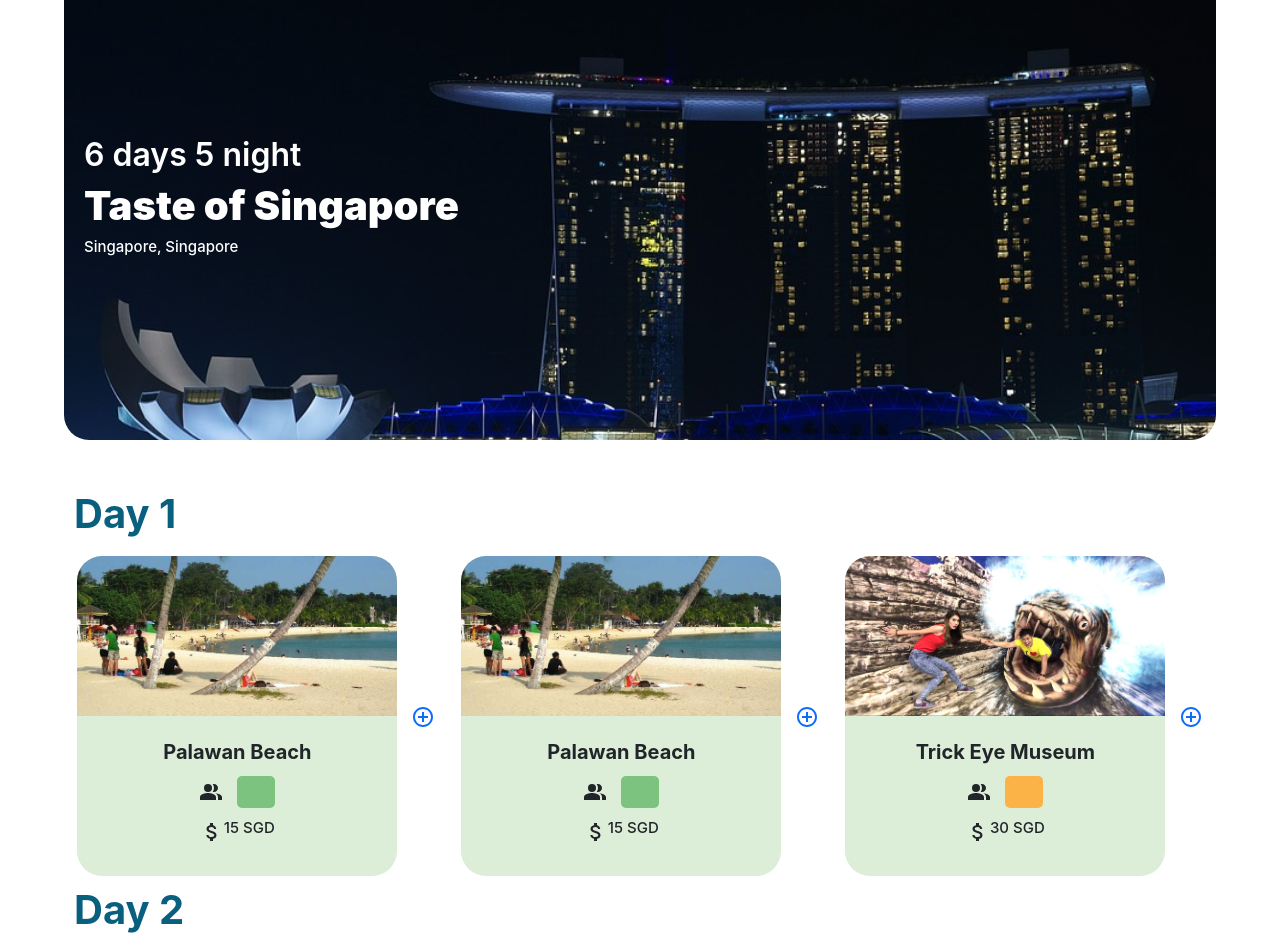
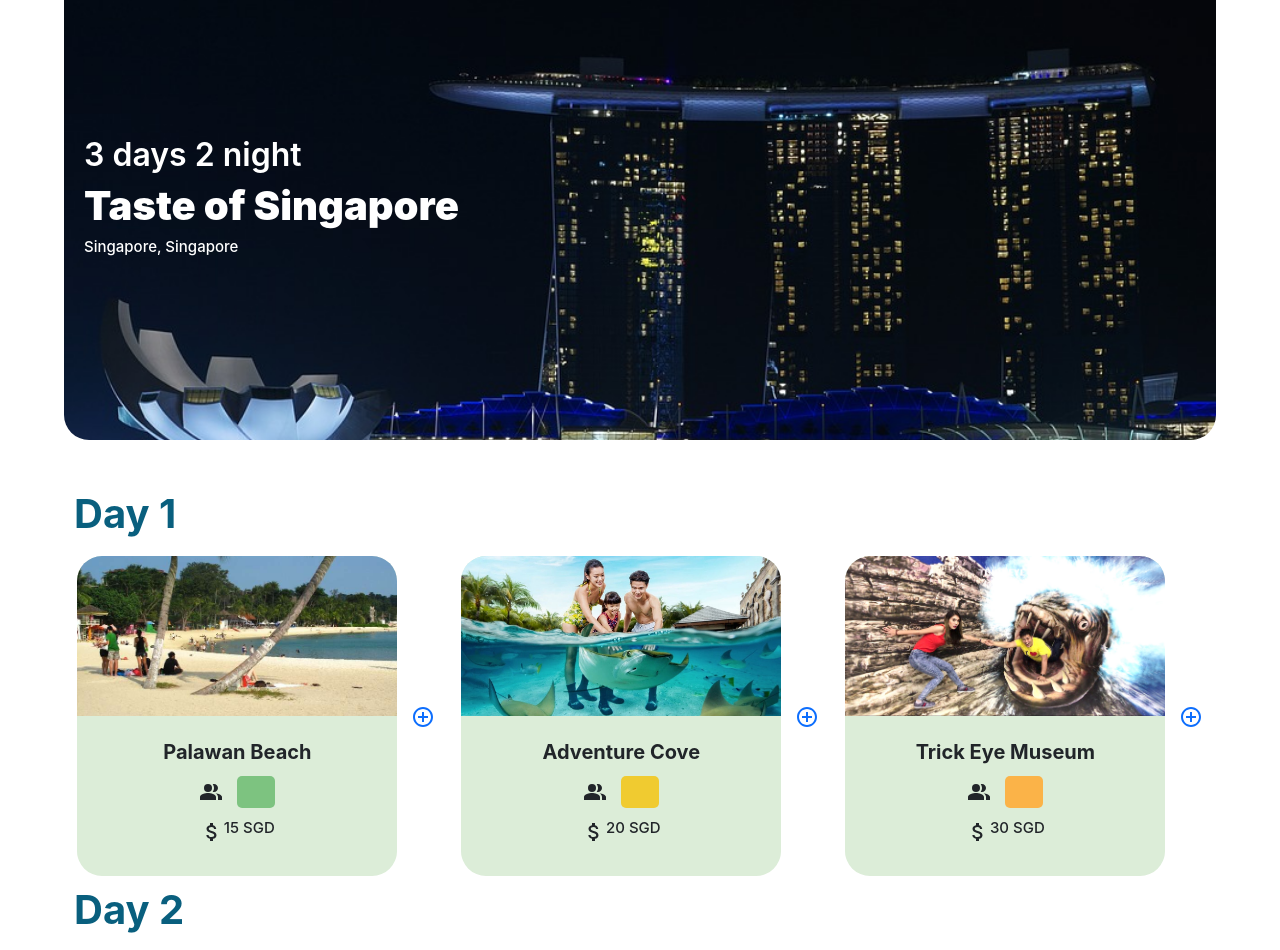
Before and after one commit to vanessaachristy/pocket-tour-app, a React (Create React App) app in the folder pocket-tour-app/: page /edittripreccs in a window 1280 px wide. Shown: the part 160-1110 px from the top of the page. Built offline with nearby package versions, Linux system fonts and the light colour scheme.

Commit message:
commit on 'master'

```diff
--- a/pocket-tour-app/src/components/pages/addrecommendation/AddRecommendation.jsx
+++ b/pocket-tour-app/src/components/pages/addrecommendation/AddRecommendation.jsx
@@ -31,7 +31,7 @@ export default function AddRecommendation() {
               </div>
               <div className='block-bottom'>
                 <h2>{places.place}</h2>
-                <div className="crowd"><PeopleAltIcon/><img src={places.crowd} alt=""></img></div>
+                <div className="crowd" title="crowd info"><PeopleAltIcon/><img src={places.crowd} alt=""></img></div>
                 <div className="spending" title="estimated budget"><AttachMoneyIcon/><h3>{places.spending}</h3></div>
               </div>
             </div>
--- a/pocket-tour-app/src/components/pages/addrecommendation/ReccsData.json
+++ b/pocket-tour-app/src/components/pages/addrecommendation/ReccsData.json
@@ -1,4 +1,10 @@
 [
+    {
+        "place": "Adventure Cove",
+        "img": "assets/adventurecove.jpg",
+        "crowd": "assets/yellow.png",
+        "spending": "20 SGD"
+    },
     {
     "place": "Palawan Beach",
     "img": "assets/palawan.jpg",
@@ -14,12 +20,6 @@
     {
         "place": "National Orchid Garden",
         "img": "assets/orchid.jpg",
-        "crowd": "assets/yellow.png",
-        "spending": "20 SGD"
-    },
-    {
-        "place": "Adventure Cove",
-        "img": "assets/adventurecove.jpg",
         "crowd": "assets/yellow.png",
         "spending": "20 SGD"
     },
--- a/pocket-tour-app/src/components/pages/edittrip/EditTrip.jsx
+++ b/pocket-tour-app/src/components/pages/edittrip/EditTrip.jsx
@@ -16,7 +16,7 @@ export default function EditTrip() {
   return (
     <div className="edittrip">
        <div className='edittrip-landing'>
-            <h2>6 days 5 night</h2>
+            <h2>3 days 2 night</h2>
             <h1>Luxury of Singapore</h1>
             <h3>Singapore, Singapore</h3>
         </div>
@@ -34,7 +34,7 @@ export default function EditTrip() {
               </div>
               <div className='block-bottom'>
                 <h2>{places.place}</h2>
-                <div className="crowd"><PeopleAltIcon/><img src={places.crowd} alt=""></img></div>
+                <div className="crowd"  title="crowd info"><PeopleAltIcon/><img src={places.crowd} alt=""></img></div>
                 <div className="spending" title="estimated budget"><AttachMoneyIcon/><h3>{places.spending}</h3></div>
               </div>
             </div>
--- a/pocket-tour-app/src/components/pages/edittrip/EditTripReccs.jsx
+++ b/pocket-tour-app/src/components/pages/edittrip/EditTripReccs.jsx
@@ -16,7 +16,7 @@ export default function EditTripReccs() {
   return (
     <div className="edittrip">
        <div className='edittrip-landing'>
-            <h2>6 days 5 night</h2>
+            <h2>3 days 2 night</h2>
             <h1>Taste of Singapore</h1>
             <h3>Singapore, Singapore</h3>
         </div>
@@ -34,7 +34,7 @@ export default function EditTripReccs() {
               </div>
               <div className='block-bottom'>
                 <h2>{places.place}</h2>
-                <div className="crowd"><PeopleAltIcon/><img src={places.crowd} alt=""></img></div>
+                <div className="crowd" title="crowd info"><PeopleAltIcon/><img src={places.crowd} alt=""></img></div>
                 <div className="spending" title="estimated budget"><AttachMoneyIcon/><h3>{places.spending}</h3></div>
               </div>
             </div>
--- a/pocket-tour-app/src/components/pages/edittrip/PlacesDataAddReccs.json
+++ b/pocket-tour-app/src/components/pages/edittrip/PlacesDataAddReccs.json
@@ -6,11 +6,11 @@
     "spending": "15 SGD"
     },
     {
-        "place": "Palawan Beach",
-        "img": "assets/palawan.jpg",
-        "crowd": "assets/green.png",
-        "spending": "15 SGD"
-        },
+        "place": "Adventure Cove",
+        "img": "assets/adventurecove.jpg",
+        "crowd": "assets/yellow.png",
+        "spending": "20 SGD"
+    },
     {
         "place": "Trick Eye Museum",
         "img": "assets/trickeye.jpg",
--- a/pocket-tour-app/src/components/pages/gMap/map.jsx
+++ b/pocket-tour-app/src/components/pages/gMap/map.jsx
@@ -3,7 +3,7 @@ import GoogleMapReact from 'google-map-react';
 import Marker from './marker';
 
 const SimpleMap = (props) => {
-    const [center, setCenter] = useState({lat: 1.3485029645844109, lng: 103.68311323945537 });
+    const [center, setCenter] = useState({lat: 1.282302, lng: 103.858528 });
     const [zoom, setZoom] = useState(15);
     return (
       <div style={{ height: '100vh', width: '100%'}}>
--- a/pocket-tour-app/src/components/pages/preference2/preference2.css
+++ b/pocket-tour-app/src/components/pages/preference2/preference2.css
@@ -12,6 +12,7 @@
     justify-content: center;
     color: white;
     padding: 0px;
+    margin-top:100px;
   }
 
 .landingpage {
--- a/pocket-tour-app/src/components/pages/sidebar/Sidebar.jsx
+++ b/pocket-tour-app/src/components/pages/sidebar/Sidebar.jsx
@@ -11,7 +11,7 @@ export default function Sidebar({menuOpen, setMenuOpen}) {
         <a href="http://localhost:3000/editprofile" className="button">Edit Profile</a>
         <a href="http://localhost:3000/mydocuments" className="button">My Documents</a>
         <Link to="/choosedestination"><a href="http://localhost:3000/" className="button">Add Trip</a></Link>
-        <Link to="/signin"><a href="http://localhost:3000/" className="button">Sign Out</a></Link>
+        <Link to="/"><a href="http://localhost:3000/" className="button">Sign Out</a></Link>
     </div>
   );
 }
--- a/pocket-tour-app/src/components/pages/tourpackage/TourPackage.jsx
+++ b/pocket-tour-app/src/components/pages/tourpackage/TourPackage.jsx
@@ -64,7 +64,7 @@ export default function TourPackage() {
                                 </div>
                                 <div className='block-bottom'>
                                   <h2>{places.place}</h2>
-                                  <div className="crowd"><PeopleAltOutlined/><img src={places.crowd} alt=""></img></div>
+                                  <div className="crowd" title="crowd info"><PeopleAltOutlined/><img src={places.crowd} alt=""></img></div>
                                   <div className="spending" title="estimated budget"><AttachMoney/><h3>{places.spending}</h3></div>
                                 </div>
                               </div>)}
```
